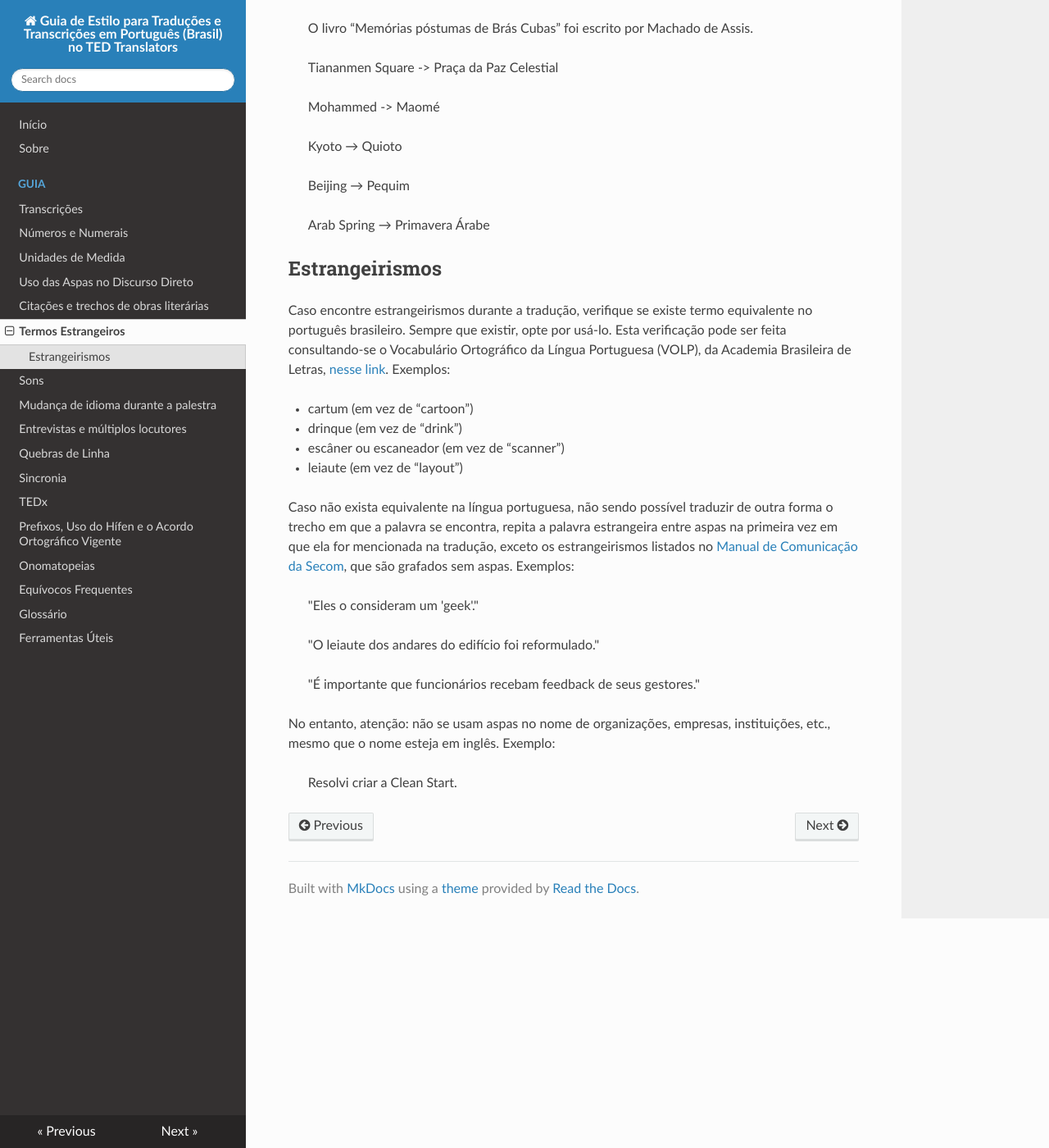
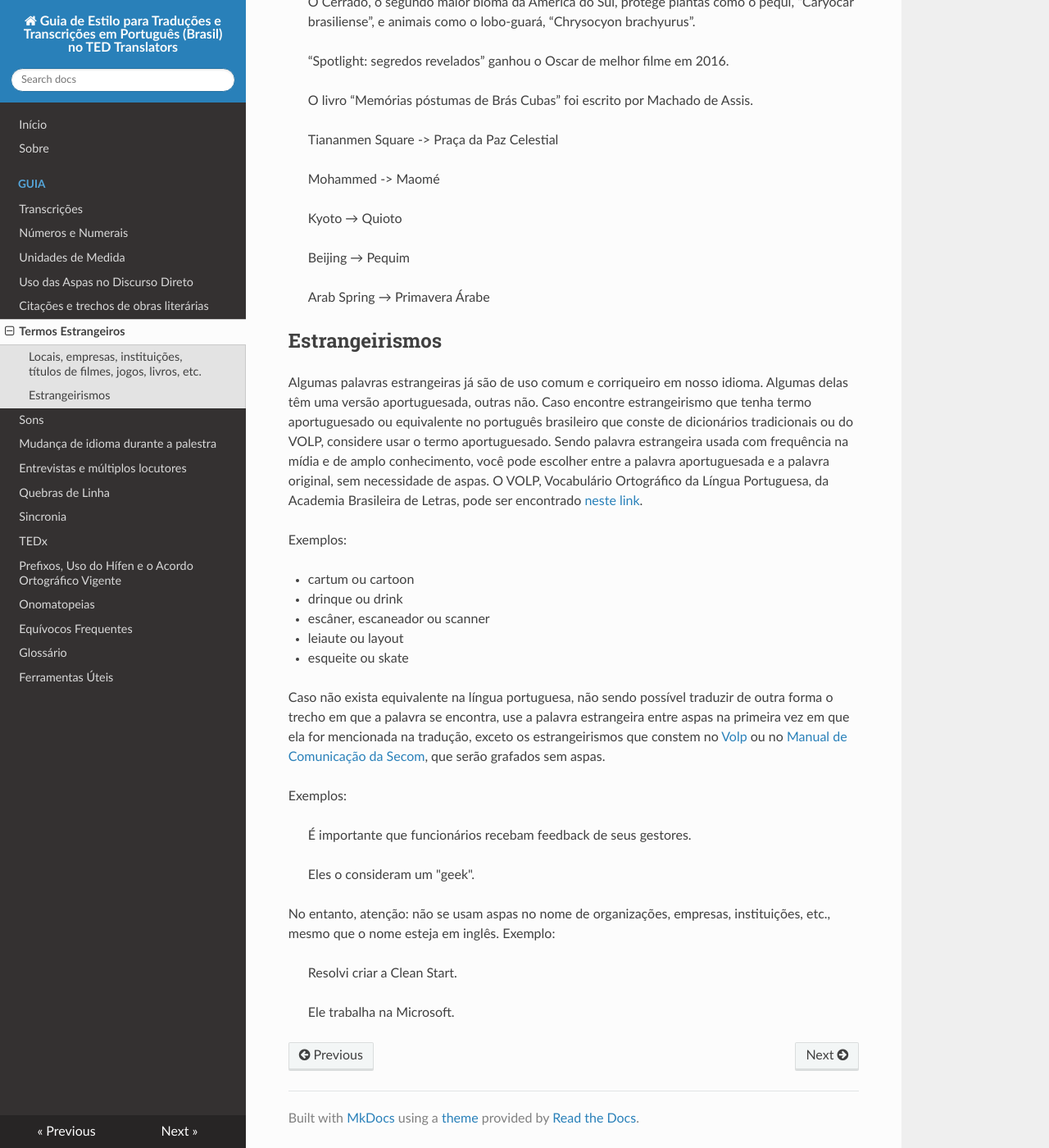
Before and after one commit to tupaschoal/TED-Translators_PT-BR_Styleguide, an MkDocs documentation site: the page built from docs/termos_estrangeiros.md, in a window 1280 px wide and 1400 px high, scrolled down 929 px. Shown: the whole window at 82% size. Built offline with MkDocs 1.6.1, drawn with Linux system fonts in a browser that asks for light colours; nearby versions of some CDN libraries; old or Windows-style settings are respelled for this version of MkDocs; some of the changed text lies outside the part shown.

Commit message:
Update termos_estrangeiros.md (#28)
Altera o uso de aspas em estrangeirismos
Incluí um subtitulo referente a titulos, locais, etc, que foi uma solicitação feita por um voluntario, mas sem afetar a estrutura e conteúdo do manual.

```diff
--- a/docs/termos_estrangeiros.md
+++ b/docs/termos_estrangeiros.md
@@ -1,4 +1,6 @@
 # Termos Estrangeiros
+
+## Locais, empresas, instituições, títulos de filmes, jogos, livros, etc.
 
 Ao traduzir uma palestra, pode-se deparar com:
 
@@ -46,28 +48,34 @@
 
 ## Estrangeirismos
 
-Caso encontre estrangeirismos durante a tradução, verifique se existe termo equivalente no português brasileiro. Sempre que existir, opte por usá-lo. Esta verificação pode ser feita consultando-se o Vocabulário Ortográfico da Língua Portuguesa (VOLP), da Academia Brasileira de Letras, [nesse link][te2]. Exemplos:
+Algumas palavras estrangeiras já são de uso comum e corriqueiro em nosso idioma. Algumas delas têm uma versão aportuguesada, outras não. Caso encontre estrangeirismo que tenha termo aportuguesado ou equivalente no português brasileiro que conste de dicionários tradicionais ou do VOLP, considere usar o termo aportuguesado. Sendo palavra estrangeira usada com frequência na mídia e de amplo conhecimento, você pode escolher entre a palavra aportuguesada e a palavra original, sem necessidade de aspas. O VOLP, Vocabulário Ortográfico da Língua Portuguesa, da Academia Brasileira de Letras, pode ser encontrado [neste link][te2].
 
-- cartum (em vez de “cartoon”)
+Exemplos:
 
-- drinque (em vez de “drink”)
+- cartum ou cartoon
 
-- escâner ou escaneador (em vez de “scanner”)
+- drinque ou drink
 
-- leiaute (em vez de “layout”)
+- escâner, escaneador ou scanner
 
-Caso não exista equivalente na língua portuguesa, não sendo possível traduzir de outra forma o trecho em que a palavra se encontra, repita a palavra estrangeira entre aspas na primeira vez em que ela for mencionada na tradução, exceto os estrangeirismos listados no [Manual de Comunicação da Secom][te3], que são grafados sem aspas. Exemplos:
+- leiaute ou layout
 
-> "Eles o consideram um 'geek'."
+- esqueite ou skate
 
-> "O leiaute dos andares do edifício foi reformulado."
+Caso não exista equivalente na língua portuguesa, não sendo possível traduzir de outra forma o trecho em que a palavra se encontra, use a palavra estrangeira entre aspas na primeira vez em que ela for mencionada na tradução, exceto os estrangeirismos que constem no [Volp][te2] ou no [Manual de Comunicação da Secom][te3], que serão grafados sem aspas.
 
-> "É importante que funcionários recebam feedback de seus gestores."
+Exemplos:
+
+> É importante que funcionários recebam feedback de seus gestores.
+
+> Eles o consideram um "geek".
 
 No entanto, atenção: não se usam aspas no nome de organizações, empresas, instituições, etc., mesmo que o nome esteja em inglês. Exemplo:
 
 > Resolvi criar a Clean Start.
 
+> Ele trabalha na Microsoft.
+
 [te1]: index.md
 [te2]: http://www.academia.org.br/abl/cgi/cgilua.exe/sys/start.htm?sid=2
 [te3]: http://www12.senado.gov.br/manualdecomunicacao/redacao-e-estilo/estilo/estrangeirismos-grafados-sem-italico
```
